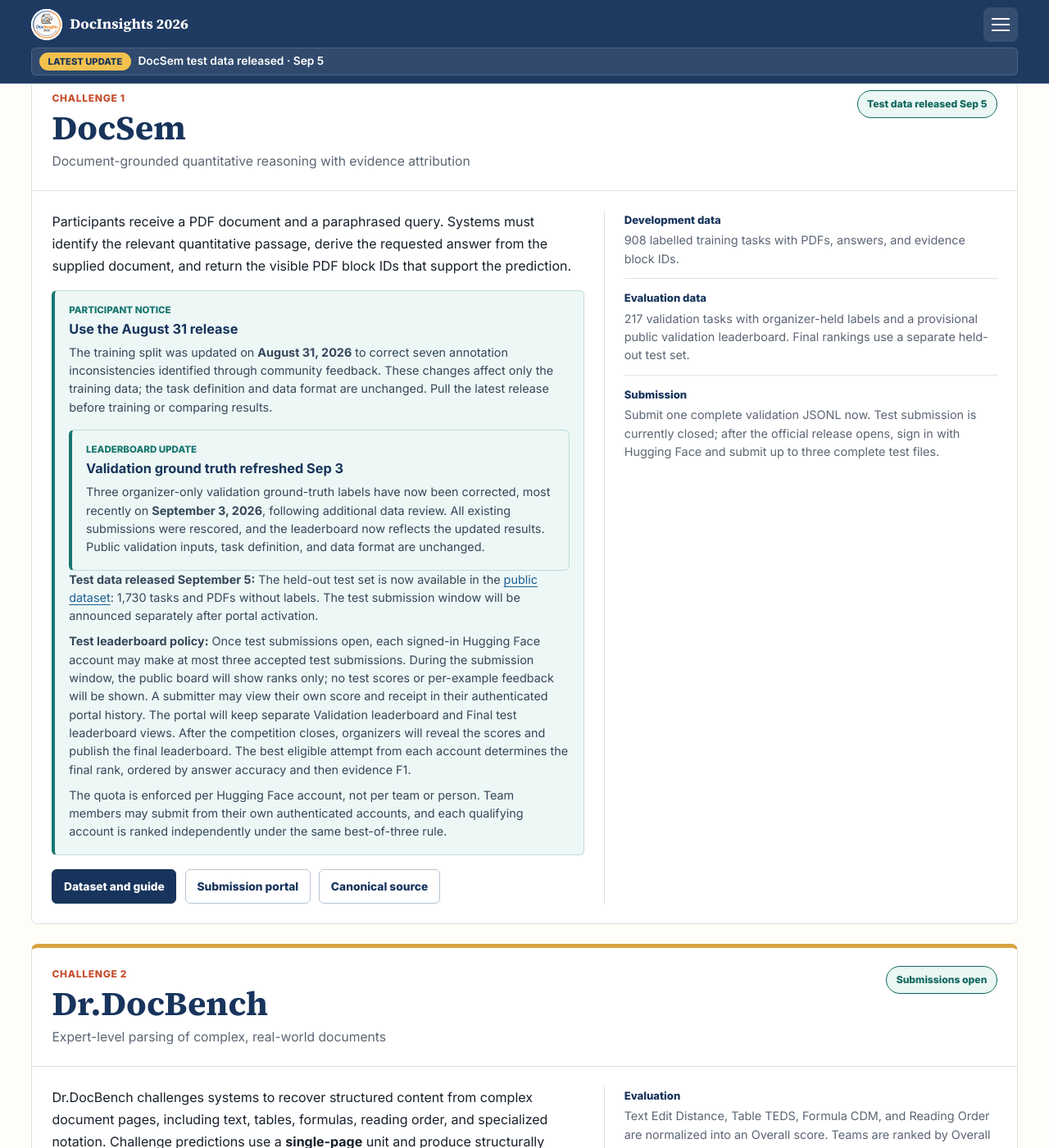
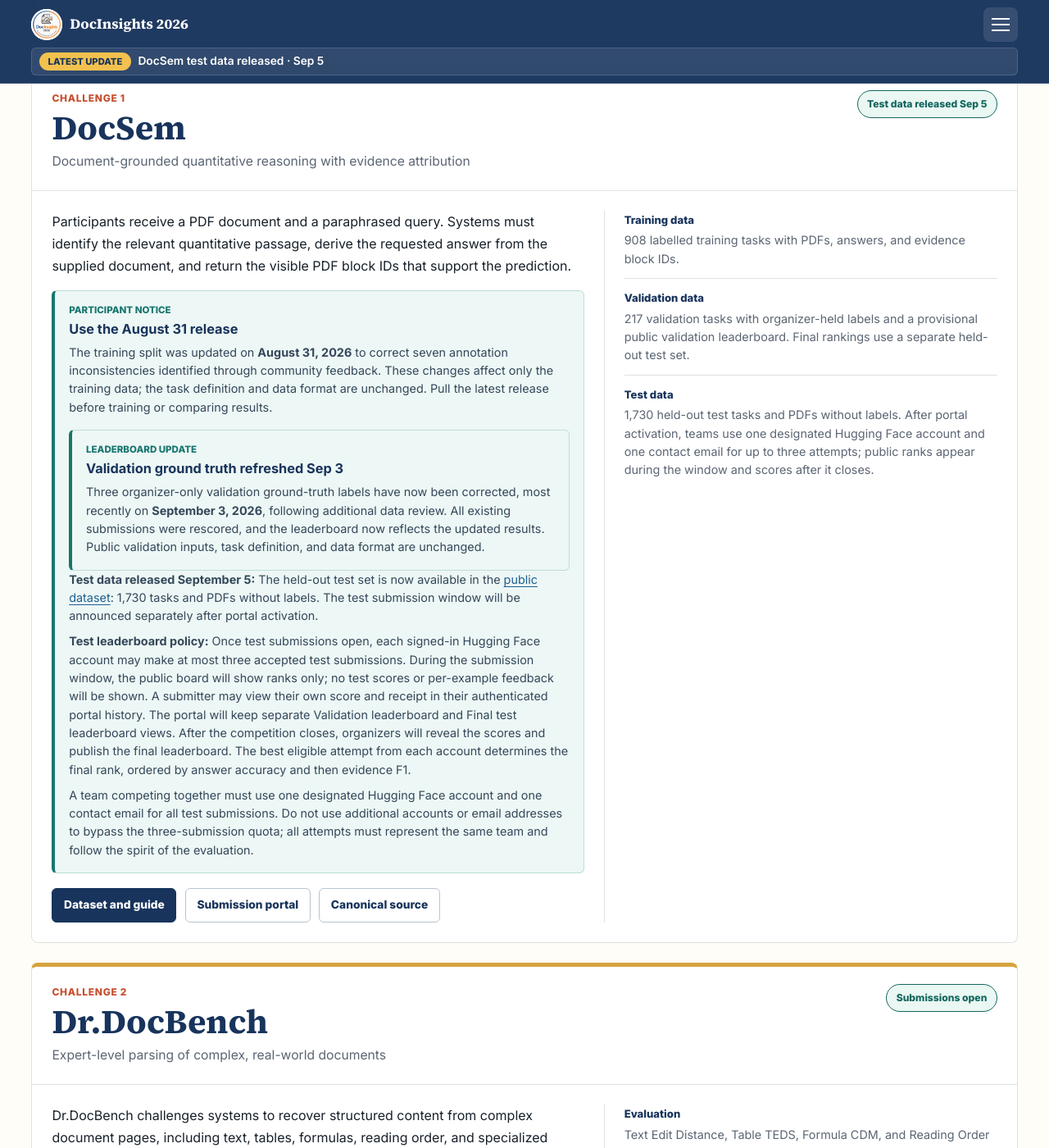
Before and after one commit to docinsights-workshop/docinsights-2026, a Jekyll site: the page built from shared-task.md, in a window 1280 px wide and 1400 px high, scrolled down 1120 px. Shown: the whole window at 82% size. Built offline with Jekyll 4.4.1, drawn with Linux system fonts in a browser that asks for light colours.

Commit message:
Clarify DocSem team quota and data splits

```diff
--- a/shared-task.md
+++ b/shared-task.md
@@ -70,7 +70,7 @@
           </aside>
           <p><strong>Test data released September 5:</strong> The held-out test set is now available in the <a href="https://huggingface.co/datasets/amitbcp/docinsights-2026-shared-task-data" target="_blank" rel="noopener">public dataset</a>: 1,730 tasks and PDFs without labels. The test submission window will be announced separately after portal activation.</p>
           <p><strong>Test leaderboard policy:</strong> Once test submissions open, each signed-in Hugging Face account may make at most three accepted test submissions. During the submission window, the public board will show ranks only; no test scores or per-example feedback will be shown. A submitter may view their own score and receipt in their authenticated portal history. The portal will keep separate Validation leaderboard and Final test leaderboard views. After the competition closes, organizers will reveal the scores and publish the final leaderboard. The best eligible attempt from each account determines the final rank, ordered by answer accuracy and then evidence F1.</p>
-          <p>The quota is enforced per Hugging Face account, not per team or person. Team members may submit from their own authenticated accounts, and each qualifying account is ranked independently under the same best-of-three rule.</p>
+          <p>A team competing together must use one designated Hugging Face account and one contact email for all test submissions. Do not use additional accounts or email addresses to bypass the three-submission quota; all attempts must represent the same team and follow the spirit of the evaluation.</p>
         </aside>
         <div class="challenge-actions">
           <a class="challenge-action challenge-action-primary" href="https://huggingface.co/datasets/amitbcp/docinsights-2026-shared-task-data" target="_blank" rel="noopener">Dataset and guide</a>
@@ -80,16 +80,16 @@
       </div>
       <dl class="challenge-facts">
         <div>
-          <dt>Development data</dt>
+          <dt>Training data</dt>
           <dd>908 labelled training tasks with PDFs, answers, and evidence block IDs.</dd>
         </div>
         <div>
-          <dt>Evaluation data</dt>
+          <dt>Validation data</dt>
           <dd>217 validation tasks with organizer-held labels and a provisional public validation leaderboard. Final rankings use a separate held-out test set.</dd>
         </div>
         <div>
-          <dt>Submission</dt>
-          <dd>Submit one complete validation JSONL now. Test submission is currently closed; after the official release opens, sign in with Hugging Face and submit up to three complete test files.</dd>
+          <dt>Test data</dt>
+          <dd>1,730 held-out test tasks and PDFs without labels. After portal activation, teams use one designated Hugging Face account and one contact email for up to three attempts; public ranks appear during the window and scores after it closes.</dd>
         </div>
       </dl>
     </div>
```
Also changed, not shown: faq.md (+2 -2 lines), scripts/audit_site.py (+20 -2 lines).
